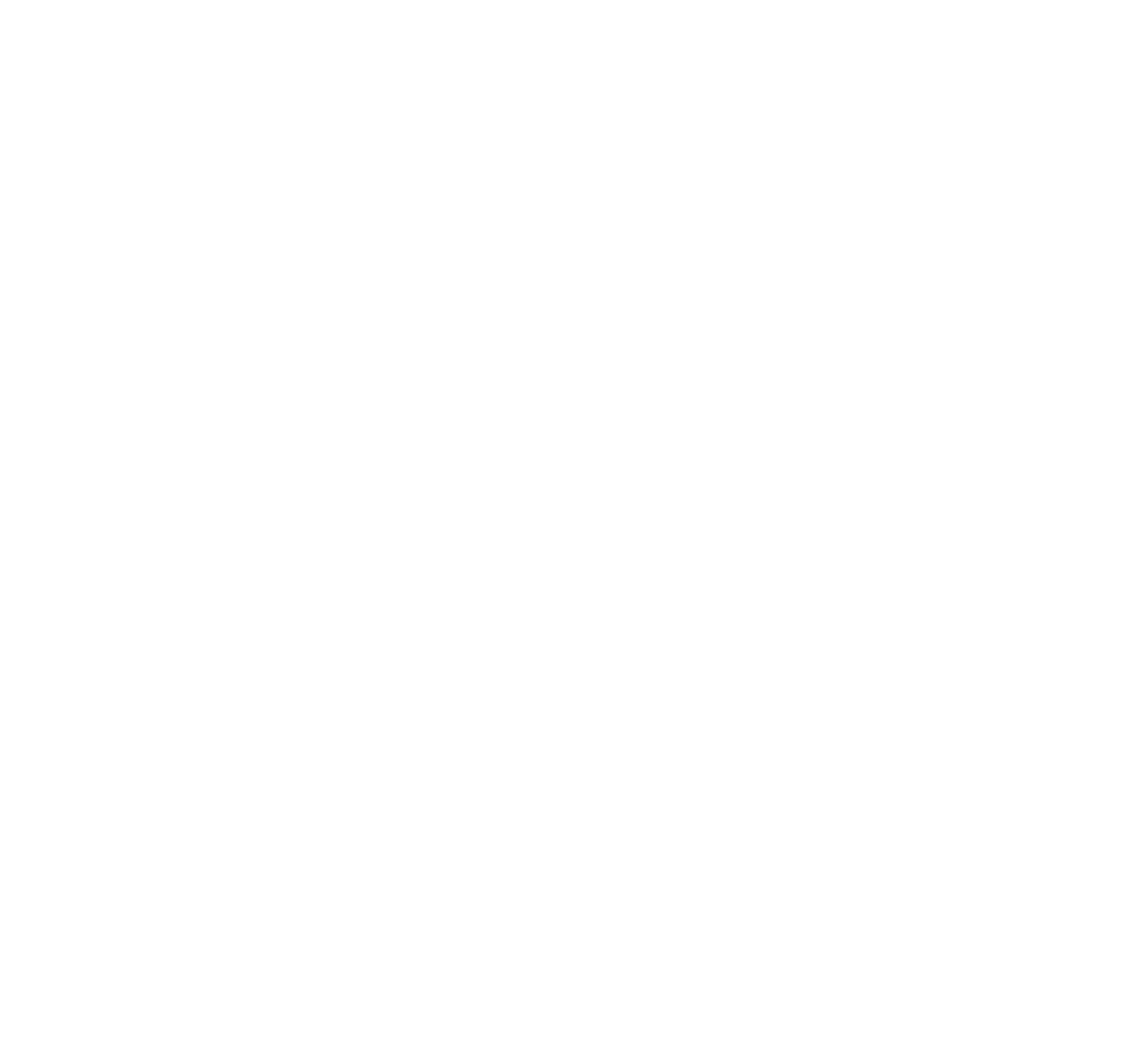
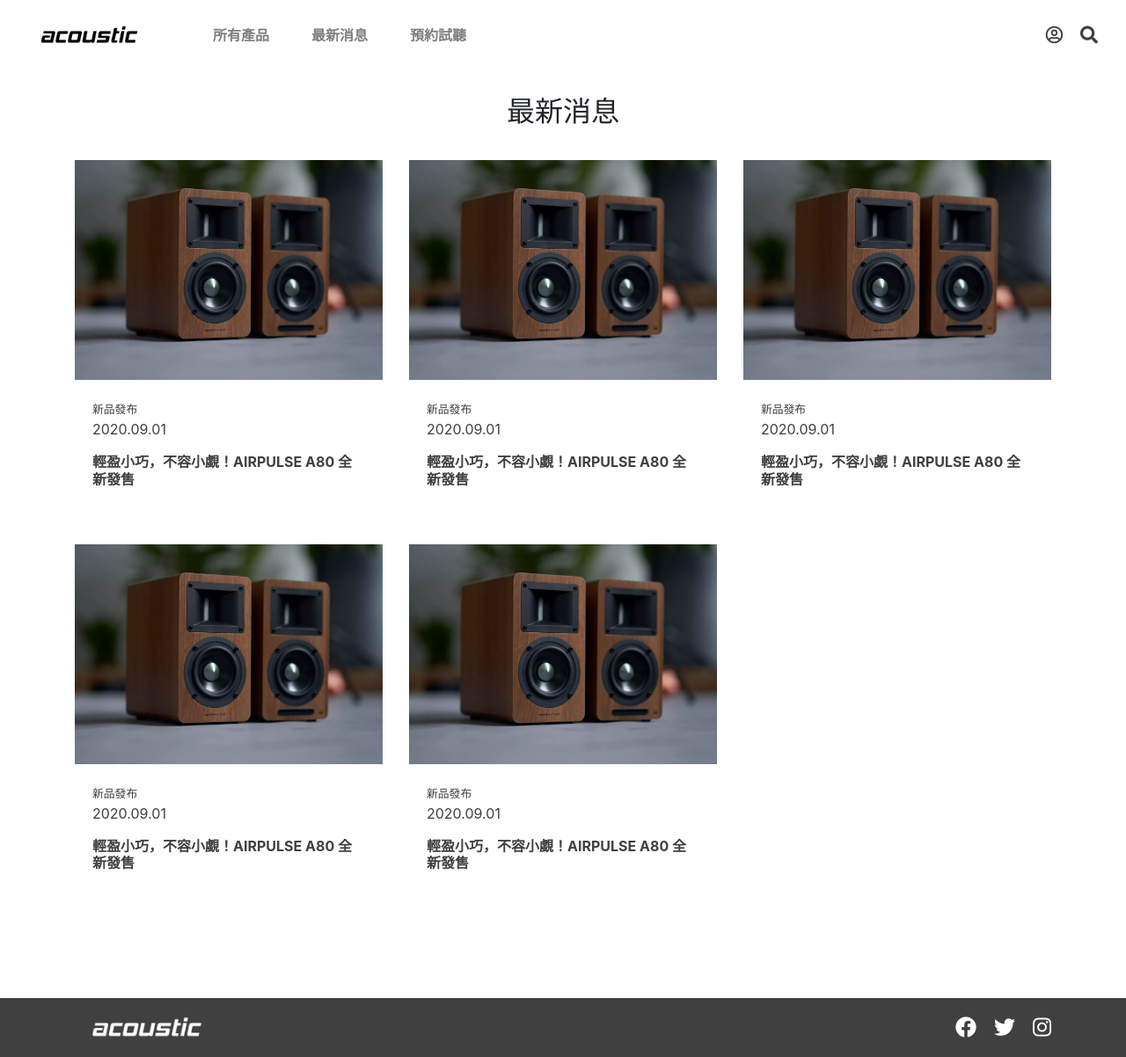
Before and after one commit to azusa5526/Acoustic, a website: page pages/news.html in a window 1280 px wide. Shown: the whole page at 88% size. Before the commit the page ends 800 px from the top, so only its background shows below. Drawn offline with nearby package versions, Linux system fonts and the light colour scheme.

Commit message:
news done

```diff
--- a/js/swiperInit.js
+++ b/js/swiperInit.js
@@ -28,11 +28,25 @@
   paginationClickable: true,
 });
 let swiper2 = new Swiper(".swiper2", {
-  slidesPerView: "3",
-  spaceBetween: 30,
+  slidesPerView: "1",
+  spaceBetween: 10,
   centeredSlides: true,
   loop: true,
-  autoplay: { delay: 4000 },
+  autoplay: { delay: 3000 },
   pagination: ".swiper-pagination2",
   paginationClickable: true,
+  breakpoints: {
+    576: {
+      slidesPerView: 2,
+      spaceBetween: 10,
+    },
+    992: {
+      slidesPerView: 3,
+      spaceBetween: 15,
+    },
+    1200: {
+      slidesPerView: 3.5,
+      spaceBetween: 25,
+    },
+  }
 });
--- a/pages/appointment.html
+++ b/pages/appointment.html
@@ -0,0 +1,79 @@
+<!DOCTYPE html>
+<html lang="en">
+
+<head>
+  <meta charset="UTF-8">
+  <meta name="viewport" content="width=device-width, initial-scale=1.0">
+  <title>appointment</title>
+  <link rel="stylesheet" href="../css/all.css">
+  <link rel="stylesheet" href="https://pro.fontawesome.com/releases/v5.10.0/css/all.css"
+    integrity="sha384-AYmEC3Yw5cVb3ZcuHtOA93w35dYTsvhLPVnYs9eStHfGJvOvKxVfELGroGkvsg+p" crossorigin="anonymous" />
+  <link rel="stylesheet" href="../node_modules/swiper/swiper-bundle.css">
+</head>
+
+<body>
+  <div class="header">
+    <nav class="navbar navbar-expand-md navbar-light bg-white ">
+      <h1 class="mb-0 ml-sm-6 mr-10 py-6"><a class="navbar-brand p-0" href="index.html">Navbar</a></h1>
+      <button class="navbar-toggler" type="button" data-toggle="collapse" data-target="#navbarToggler"
+        aria-controls="navbarToggler" aria-expanded="false" aria-label="Toggle navigation">
+        <span class="navbar-toggler-icon"></span>
+      </button>
+
+      <div class="collapse navbar-collapse" id="navbarToggler">
+        <ul class="navbar-nav mr-auto mt-2 mt-lg-0">
+          <li class="nav-item px-5">
+            <a class="nav-link font-weight-bold" href="products.html">所有產品</a>
+          </li>
+          <li class="nav-item px-5">
+            <a class="nav-link font-weight-bold" href="news.html">最新消息</a>
+          </li>
+          <li class="nav-item px-5">
+            <a class="nav-link font-weight-bold" href="appointment.html">預約試聽</a>
+          </li>
+          <li class="d-block d-md-none nav-item px-5">
+            <a class="nav-link font-weight-bold" href="login.html">會員登入</a>
+          </li>
+        </ul>
+      </div>
+
+      <ul class="icon d-none d-md-flex navbar-nav mr-5">
+        <li class="nav-item"><a href="#"><i class="far fa-user-circle"></i></a></li>
+        <li class="nav-item pl-6"><a href="#"><i class="fas fa-search"></i></a></li>
+      </ul>
+    </nav>
+  </div>
+
+  <!-- content start here -->
+
+
+
+  <!-- content end here -->
+
+  <div class="contaier-fluid bg-primary">
+    <div class="footer container">
+      <div class="row justify-content-between align-items-center">
+        <div class="col-auto py-6 px-6 px-sm-9 mr-md-auto">
+          <img src="../img/logo_sm_white.png" alt="">
+        </div>
+        <div class="col-auto">
+          <ul class="d-flex mb-0 mr-4 mr-sm-0">
+            <li><a class="text-white" href=""><i class="fab fa-facebook"></i></a></li>
+            <li class="pl-6"><a class="text-white" href=""><i class="fab fa-twitter"></i></a></li>
+            <li class="pl-6"><a class="text-white" href=""><i class="fab fa-instagram"></i></a></li>
+          </ul>
+        </div>
+      </div>
+    </div>
+  </div>
+
+  <script src="../node_modules/jquery/dist/jquery.slim.min.js"></script>
+  <script src="https://cdn.jsdelivr.net/npm/popper.js@1.16.1/dist/umd/popper.min.js"
+    integrity="sha384-9/reFTGAW83EW2RDu2S0VKaIzap3H66lZH81PoYlFhbGU+6BZp6G7niu735Sk7lN"
+    crossorigin="anonymous"></script>
+  <script src="../node_modules/bootstrap/dist/js/bootstrap.min.js"></script>
+  <script src="../node_modules/swiper/swiper-bundle.min.js"></script>
+  <script src="../js/swiperInit.js"></script>
+</body>
+
+</html>
--- a/pages/news.html
+++ b/pages/news.html
@@ -0,0 +1,156 @@
+<!DOCTYPE html>
+<html lang="en">
+
+<head>
+  <meta charset="UTF-8">
+  <meta name="viewport" content="width=device-width, initial-scale=1.0">
+  <title>news</title>
+  <link rel="stylesheet" href="../css/all.css">
+  <link rel="stylesheet" href="https://pro.fontawesome.com/releases/v5.10.0/css/all.css"
+    integrity="sha384-AYmEC3Yw5cVb3ZcuHtOA93w35dYTsvhLPVnYs9eStHfGJvOvKxVfELGroGkvsg+p" crossorigin="anonymous" />
+  <link rel="stylesheet" href="../node_modules/swiper/swiper-bundle.css">
+</head>
+
+<body>
+  <div class="header">
+    <nav class="navbar navbar-expand-md navbar-light bg-white ">
+      <h1 class="mb-0 ml-sm-6 mr-10 py-6"><a class="navbar-brand p-0" href="index.html">Navbar</a></h1>
+      <button class="navbar-toggler" type="button" data-toggle="collapse" data-target="#navbarToggler"
+        aria-controls="navbarToggler" aria-expanded="false" aria-label="Toggle navigation">
+        <span class="navbar-toggler-icon"></span>
+      </button>
+
+      <div class="collapse navbar-collapse" id="navbarToggler">
+        <ul class="navbar-nav mr-auto mt-2 mt-lg-0">
+          <li class="nav-item px-5">
+            <a class="nav-link font-weight-bold" href="products.html">所有產品</a>
+          </li>
+          <li class="nav-item px-5">
+            <a class="nav-link font-weight-bold" href="news.html">最新消息</a>
+          </li>
+          <li class="nav-item px-5">
+            <a class="nav-link font-weight-bold" href="appointment.html">預約試聽</a>
+          </li>
+          <li class="d-block d-md-none nav-item px-5">
+            <a class="nav-link font-weight-bold" href="login.html">會員登入</a>
+          </li>
+        </ul>
+      </div>
+
+      <ul class="icon d-none d-md-flex navbar-nav mr-5">
+        <li class="nav-item"><a href="#"><i class="far fa-user-circle"></i></a></li>
+        <li class="nav-item pl-6"><a href="#"><i class="fas fa-search"></i></a></li>
+      </ul>
+    </nav>
+  </div>
+
+  <!-- content start here -->
+
+  <div class="news container mb-12">
+    <div class="text-center py-6 py-md-8">
+      <h2>最新消息</h2>
+    </div>
+    <div class="row">
+      <div class="col-sm-6 col-lg-4 mb-10 cardHover--lineStretch cardHover--imgScaleUp">
+        <a href="#">
+          <div class="card border-0">
+            <div class="card-img-top">
+              <img src="../img/news_1.JPG" alt="">
+            </div>
+            <div class="card-body">
+              <small>新品發布</small>
+              <p>2020.09.01</p>
+              <h6 class="font-weight-bold">輕盈小巧，不容小覷！AIRPULSE A80 全新發售</h6>
+            </div>
+          </div>
+        </a>
+      </div>
+      <div class="col-sm-6 col-lg-4 mb-10 cardHover--lineStretch cardHover--imgScaleUp">
+        <a href="#">
+          <div class="card border-0">
+            <div class="card-img-top">
+              <img src="../img/news_1.JPG" alt="">
+            </div>
+            <div class="card-body">
+              <small>新品發布</small>
+              <p>2020.09.01</p>
+              <h6 class="font-weight-bold">輕盈小巧，不容小覷！AIRPULSE A80 全新發售</h6>
+            </div>
+          </div>
+        </a>
+      </div>
+      <div class="col-sm-6 col-lg-4 mb-10 cardHover--lineStretch cardHover--imgScaleUp">
+        <a href="#">
+          <div class="card border-0">
+            <div class="card-img-top">
+              <img src="../img/news_1.JPG" alt="">
+            </div>
+            <div class="card-body">
+              <small>新品發布</small>
+              <p>2020.09.01</p>
+              <h6 class="font-weight-bold">輕盈小巧，不容小覷！AIRPULSE A80 全新發售</h6>
+            </div>
+          </div>
+        </a>
+      </div>
+      <div class="col-sm-6 col-lg-4 mb-10 cardHover--lineStretch cardHover--imgScaleUp">
+        <a href="#">
+          <div class="card border-0">
+            <div class="card-img-top">
+              <img src="../img/news_1.JPG" alt="">
+            </div>
+            <div class="card-body">
+              <small>新品發布</small>
+              <p>2020.09.01</p>
+              <h6 class="font-weight-bold">輕盈小巧，不容小覷！AIRPULSE A80 全新發售</h6>
+            </div>
+          </div>
+        </a>
+      </div>
+      <div class="col-sm-6 col-lg-4 mb-10 cardHover--lineStretch cardHover--imgScaleUp">
+        <a href="#">
+          <div class="card border-0">
+            <div class="card-img-top">
+              <img src="../img/news_1.JPG" alt="">
+            </div>
+            <div class="card-body">
+              <small>新品發布</small>
+              <p>2020.09.01</p>
+              <h6 class="font-weight-bold">輕盈小巧，不容小覷！AIRPULSE A80 全新發售</h6>
+            </div>
+          </div>
+        </a>
+      </div>
+
+    </div>
+  </div>
+
+  <!-- content end here -->
+
+  <div class="contaier-fluid bg-primary">
+    <div class="footer container">
+      <div class="row justify-content-between align-items-center">
+        <div class="col-auto py-6 px-6 px-sm-9 mr-md-auto">
+          <img src="../img/logo_sm_white.png" alt="">
+        </div>
+        <div class="col-auto">
+          <ul class="d-flex mb-0 mr-4 mr-sm-0">
+            <li><a class="text-white" href=""><i class="fab fa-facebook"></i></a></li>
+            <li class="pl-6"><a class="text-white" href=""><i class="fab fa-twitter"></i></a></li>
+            <li class="pl-6"><a class="text-white" href=""><i class="fab fa-instagram"></i></a></li>
+          </ul>
+        </div>
+      </div>
+    </div>
+  </div>
+
+  <script src="../node_modules/jquery/dist/jquery.slim.min.js"></script>
+  <script src="https://cdn.jsdelivr.net/npm/popper.js@1.16.1/dist/umd/popper.min.js"
+    integrity="sha384-9/reFTGAW83EW2RDu2S0VKaIzap3H66lZH81PoYlFhbGU+6BZp6G7niu735Sk7lN"
+    crossorigin="anonymous"></script>
+  <script src="../node_modules/bootstrap/dist/js/bootstrap.min.js"></script>
+  <script src="../node_modules/swiper/swiper-bundle.min.js"></script>
+  <script src="../js/swiperInit.js"></script>
+</body>
+
+</html>
--- a/scss/_global.scss
+++ b/scss/_global.scss
@@ -22,17 +22,18 @@
 }
 
 //card
-
 .card-img-top img {
-  height: 35vh;
+  height: 250px;
   width: 100%;
-  object-fit: contain;
+  object-position: center;
 }
 
-.card--hover a {
+.cardHover--scale {
+  a {
     transform: scale(1);
     transition: ease-out;
     transition-duration: 0.2s;
+
 
     &:hover {
       transform: scale(1.02);
@@ -41,3 +42,52 @@
       box-shadow: $box-shadow;
     }
   }
+}
+
+.cardHover--lineStretch  {
+  a {
+    position: relative;
+
+    &:hover {
+      text-decoration: none;
+
+      &::after {
+        right: 0;
+        left: 0;
+        transition: ease-out;
+        transition-duration: 0.3s;
+      }
+    }
+
+    &::after {
+      content: "";
+      position: absolute;
+      right: 50%;
+      left: 50%;
+      bottom: -4px;
+      height: 2px;
+      background-color: $primary;
+      transition: ease-out;
+      transition-duration: 0.3s;
+    }
+  }
+}
+
+.cardHover--imgScaleUp {
+  img {
+    transform: scale(1);
+    transition: ease-out;
+    transition-duration: 0.4s;
+  }
+  &:hover {
+    img {
+      transform: scale(1.05);
+      transition: ease-out;
+      transition-duration: 0.4s;
+    }
+  }
+
+  .card-img-top {
+    overflow: hidden;
+  }
+}
--- a/scss/_index.scss
+++ b/scss/_index.scss
@@ -1,4 +1,4 @@
-.swiper-container {
+.slide {
   height: 100vh;
 
   img {
--- /dev/null
+++ b/scss/_news.scss
@@ -0,0 +1,4 @@
+.news img {
+  object-fit: cover;
+  object-position: center;
+}
--- a/scss/_products.scss
+++ b/scss/_products.scss
@@ -0,0 +1,3 @@
+.products img {
+  object-fit: contain;
+}
--- a/scss/all.scss
+++ b/scss/all.scss
@@ -9,3 +9,4 @@
 @import "_layout.scss";
 @import "_index.scss";
 @import "_products.scss";
+@import "_news.scss";
```
Also changed, not shown: pages/index.html (+19 -13 lines), pages/products.html (+6 -8 lines), css/all.css, scss/_mixin.scss (line endings or trailing spaces), 1 other file. Lines whose indentation alone changed are shown as unchanged.
